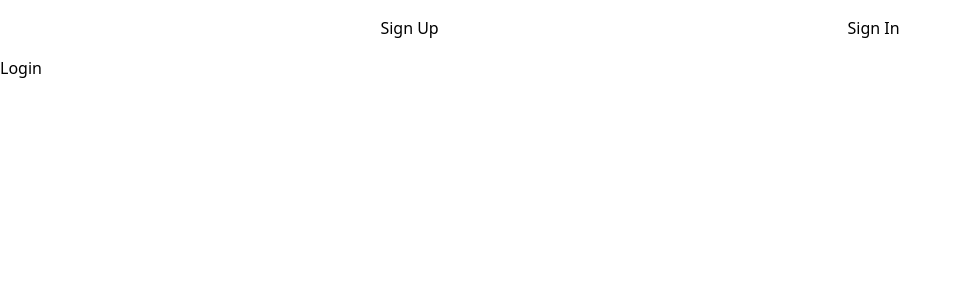
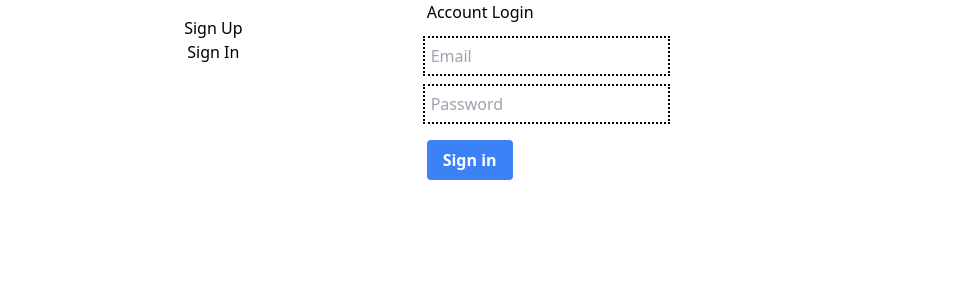
Before and after one commit to ametthapa/Login-Registration-formik, a React (Create React App) app: page /signin in a window 1280 px wide. Shown: the top 300 px of the page, without its empty margins (0-961 px from the left). Built offline with nearby package versions, Linux system fonts and the light colour scheme.

Commit message:
login complete
styling is is on hold

```diff
--- a/src/App.js
+++ b/src/App.js
@@ -7,14 +7,16 @@ import { BrowserRouter as Router, Route, Switch } from "react-router-dom";
 
 function App() {
   return (
+    <div className="grid grid-cols-3">
       <Router>
-      <MenuBar />
-      <Switch>
+        <MenuBar className="grid-cols-1" />
+        <Switch className="grid-cols-3">
           <Route path="/" exact component={Home} />
           <Route path="/signin" exact component={Login} />
           <Route path="/signup" exact component={Register} />
         </Switch>
       </Router>
+    </div>
   );
 }
 
--- a/src/components/Login.jsx
+++ b/src/components/Login.jsx
@@ -1,5 +1,48 @@
+import { Formik, Form } from "formik";
+import TextField from "./TextFeld";
+import * as Yup from "yup";
+
 const Login = () => {
-  return <div>Login</div>;
+  const validate = Yup.object({
+    email: Yup.string().required("Provide Correct Email"),
+    password: Yup.string().required("provide correct password"),
+  });
+  return (
+    <Formik
+      initialValues={{
+        email: "",
+        password: "",
+      }}
+      validationSchema={validate}
+      onSubmit={(values) => {
+        console.log(values);
+      }}
+    >
+      <div>
+        <div>Account Login</div>
+        <Form>
+          <TextField
+            label="E-mail"
+            name="email"
+            type="email"
+            placeholder="Email"
+          />
+          <TextField
+            label="Password"
+            name="password"
+            type="password"
+            placeholder="Password"
+          />
+          <button
+            type="submit"
+            className="bg-blue-500 hover:bg-blue-600 text-white font-semibold mt-5 py-2 px-4 rounded"
+          >
+            Sign in
+          </button>
+        </Form>
+      </div>
+    </Formik>
+  );
 };
 
 export default Login;
--- a/src/components/MenuBar.jsx
+++ b/src/components/MenuBar.jsx
@@ -3,7 +3,7 @@ import { Link } from "react-router-dom";
 const MenuBar = () => {
   return (
     <div>
-      <ul className="flex justify-around items-center p-4 m-auto w-3/4">
+      <ul className="flex flex-col justify-around items-center p-4 m-auto w-3/4">
         <li>
           <Link to="/signup">Sign Up</Link>
         </li>
--- /dev/null
+++ b/src/components/TextFeld.jsx
@@ -0,0 +1,22 @@
+import { ErrorMessage, useField } from "formik";
+
+const TextField = ({ label, ...props }) => {
+  const [field, meta] = useField(props);
+  return (
+    <div className="pt-4">
+      <input
+        className="p-1 outline-black"
+        {...field}
+        {...props}
+        autoComplete="off"
+      />
+      <ErrorMessage
+        name={field.name}
+        component="div"
+        className="text-red-400 text-sm font-semibold"
+      />
+    </div>
+  );
+};
+
+export default TextField;
```
Lines whose indentation alone changed are shown as unchanged.
